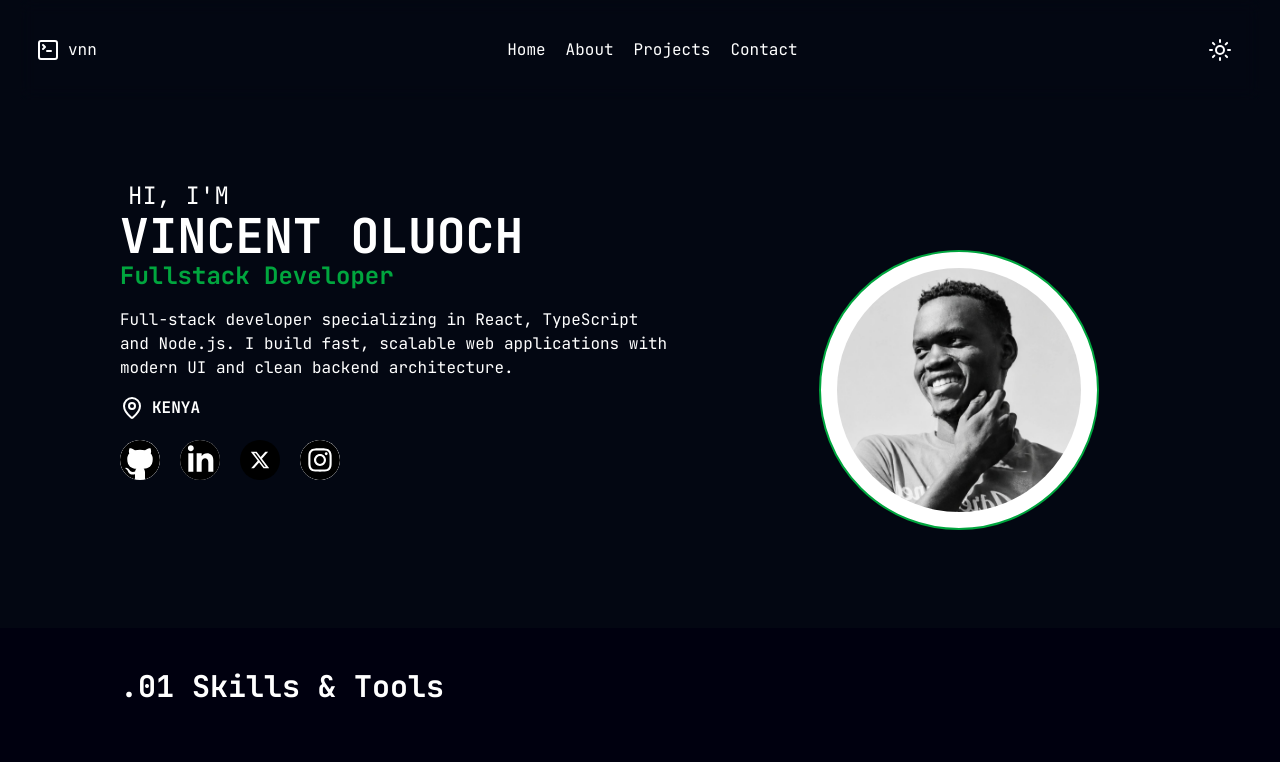
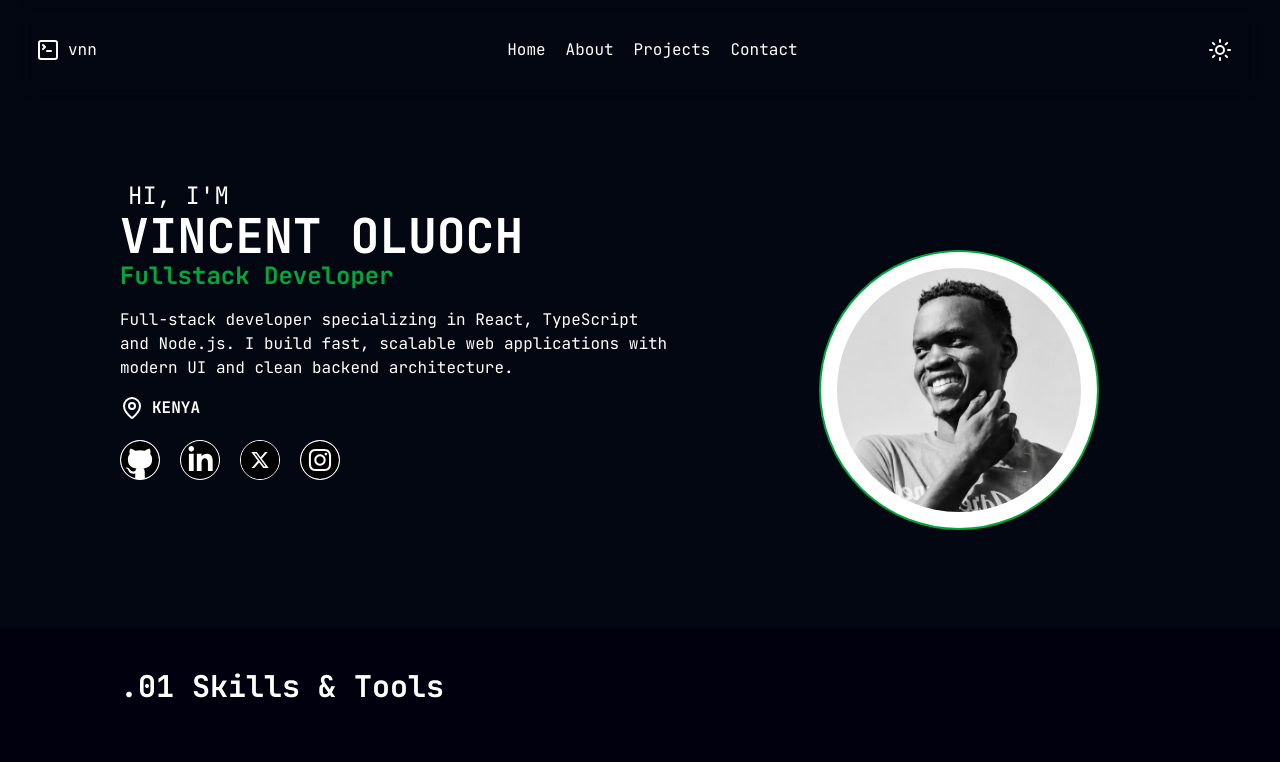
Before and after one commit to oluochvn/p20, a React (Vite) app: page / in a window 1280 px wide. Shown: the top 762 px of the page. Built offline with nearby package versions, Linux system fonts and the light colour scheme; some icons are missing; a web font is replaced by a local one.

Commit message:
social borders

```diff
--- a/src/App.tsx
+++ b/src/App.tsx
@@ -71,13 +71,13 @@ function App(){
      <div className="flex items-center space-x-2 mt-4 font-bold hover:text-green-600 "><MapPin /><h2>KENYA</h2></div>
      <div className="mt-5 flex gap-5 ">
         <img src="/github.svg" alt=""
-     className="w-10 h-10 bg-white rounded-full " />
+     className="w-10 h-10 bg-white rounded-full border" />
        <img src="/ln.svg" alt=""
-     className="w-10 h-10 inline-block rounded-full bg-white" />
+     className="w-10 h-10 inline-block rounded-full bg-white border" />
       <img src="/x.svg" alt=""
-     className="w-10 h-10 inline-block rounded-full" />
+     className="w-10 h-10 inline-block rounded-full border" />
       <img src="/insta.svg" alt=""
-     className="w-10 h-10 inline-block bg-white rounded-full" />
+     className="w-10 h-10 inline-block bg-white rounded-full border" />
      </div>
   </div>
 
```
